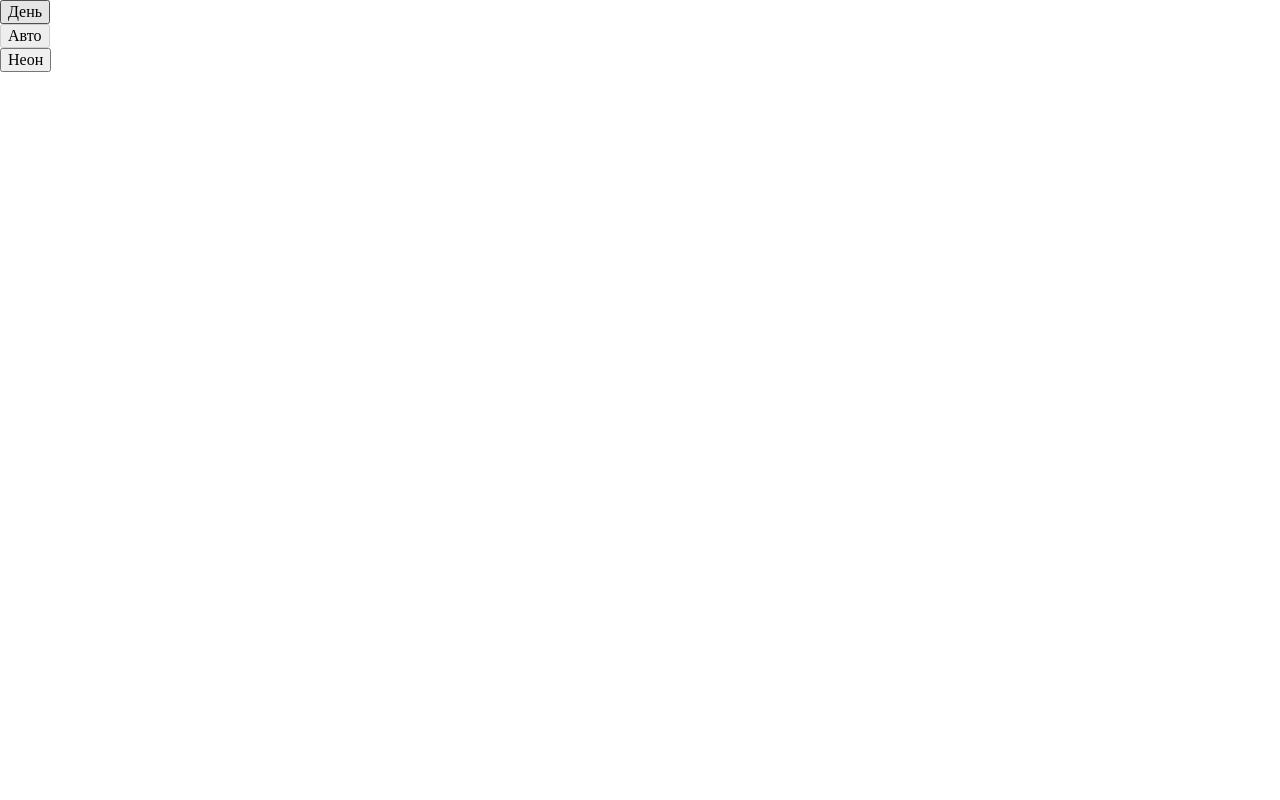
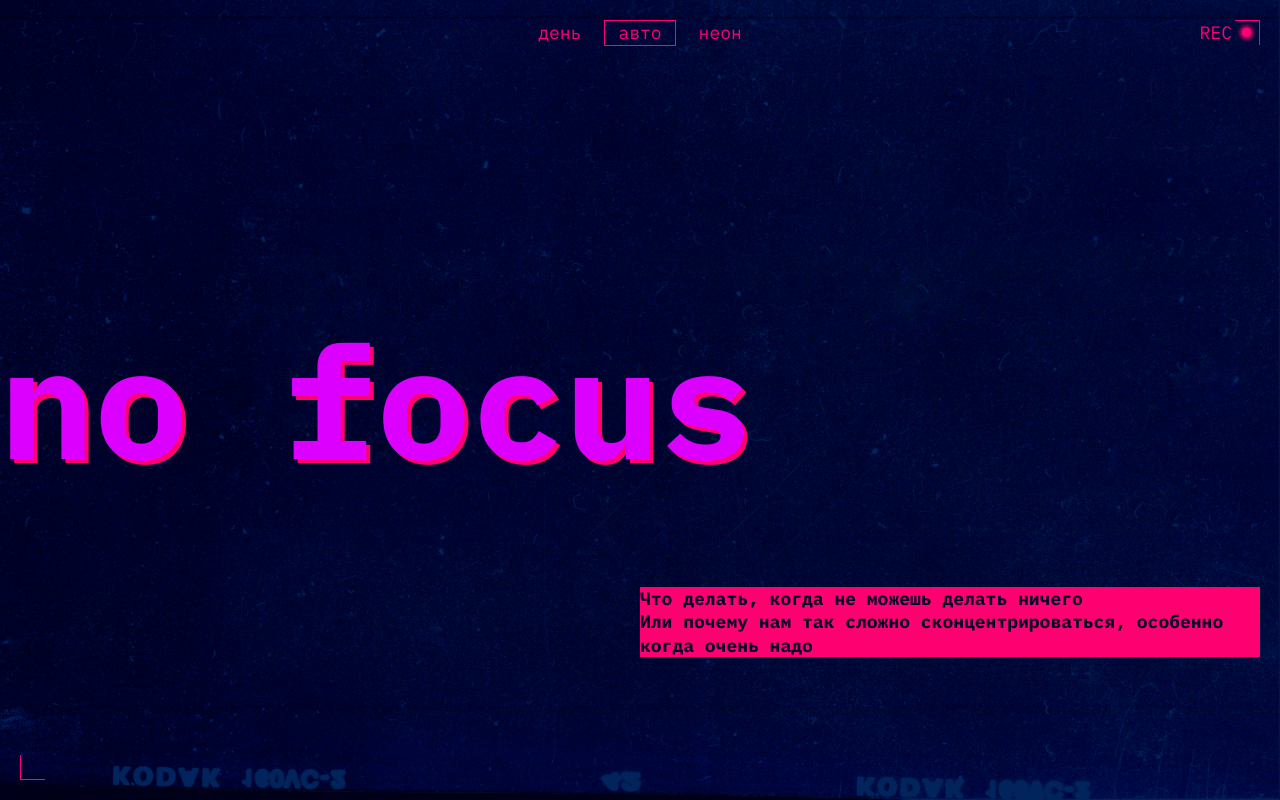
Before and after one commit to DaniilEvdokimov/slozhno-sosredotochitsya, a plain HTML site: page index.html in a window 1280 px wide. Drawn offline with Linux system fonts and the light colour scheme.

Commit message:
Header_v1

```diff
--- a/index.html
+++ b/index.html
@@ -20,6 +20,7 @@
   </head>
   <body class="page">
     <header class="header decorated-zone">
+      <span class="header__rec-icon" aria-hidden="true">rec</span>
       <nav class="header__theme-menu">
         <ul class="header__theme-menu-list">
           <li class="header__theme-menu-item">
@@ -46,6 +47,11 @@
           </li>
         </ul>
       </nav>
+      <h1 class="header__title">no focus</h1>
+      <p class="header__description title-decor">
+        Что делать, когда не&nbsp;можешь делать ничего<br />
+        Или почему нам так сложно сконцентрироваться, особенно когда очень надо
+      </p>
     </header>
     <script src="./scripts/script.js"></script>
   </body>
--- a/styles/style.css
+++ b/styles/style.css
@@ -2,4 +2,136 @@
 
 .page {
   /* сохраните в разметке и стилях класс page. На его основе работает скрипт. */
+    color: var(--text-color);
+    font-family: var(--font-family), monospace;
+    font-size: 18px;
+    font-weight: normal;
+    font-style: normal;
+    line-height: 23.4px;
+    background-image: var(--background-image);
+    background-color: var(--background-color);
+    background-repeat: no-repeat;
+    background-position: center;
+    background-size: cover;
+    background-attachment: fixed;
 }
+
+.header__rec-icon {
+    position: absolute;
+    inset: 20px 48px auto auto;
+    color: var(--accent-color);
+    line-height: 25px;
+    text-transform: uppercase;
+}
+
+.header__rec-icon::after {
+    content: "";
+    position: absolute;
+    width: 9px;
+    height: 9px;
+    margin: 8px 0 0 10px;
+    border-radius: 50%;
+    box-shadow: 0 0 4px 2px var(--accent-color);
+    background-color: var(--accent-color);
+}
+
+.header {
+    position: relative;
+    display: grid;
+    padding: 20px;
+    grid-template-columns: 50% 50%;
+    grid-template-rows: 1fr min-content 1fr;
+    align-items: center;
+    height: 100vh;
+    min-height: 668px;
+}
+
+.decorated-zone::before {
+    content: "";
+    position: absolute;
+    inset: 20px 20px auto auto;
+    width: 25px;
+    height: 25px;
+    border-top: 1px solid var(--decoration-color);
+    border-right: 1px solid var(--decoration-color);
+}
+
+.decorated-zone::after {
+    content: "";
+    position: absolute;
+    inset: auto auto 20px 20px;
+    width: 25px;
+    height: 25px;
+    border-bottom: 1px solid var(--decoration-color);
+    border-left: 1px solid var(--decoration-color);
+}
+
+.header__title {
+    grid-column-start: 1;
+    grid-column-end: span 2;
+    margin-left: -20px;
+    color: var(--title-color);
+    font-weight: 700;
+    font-size: clamp(7.5rem, 0.5625rem + 14.4531vw, 9.8125rem);
+    line-height: 82.5%;
+    text-shadow: 4px 4px 0px var(--accent-color);
+}
+
+.header__theme-menu {
+    grid-column-end: span 2;
+    justify-self: center;
+    align-self: self-start;
+}
+
+.header__theme-menu-list {
+    display: flex;
+    flex-direction: row;
+    gap: 10px;
+}
+
+.header__theme-menu-button {
+    justify-content: center;
+    align-items: center;
+    padding: 0px 13px;
+    min-height: 26px;
+    border: none;
+    line-height: 18px;
+    text-transform: lowercase;
+    color: var(--decoration-color);
+    background-color: transparent;
+    cursor: pointer;
+}
+
+.header__theme-menu-button:focus {
+    outline: none;
+}
+
+.header__theme-menu-button:focus-visible {
+    border-bottom: 1px solid var(--decoration-color);
+    outline: none;
+}
+
+.header__theme-menu-button:hover {
+    border: 1px solid var(--button-hover-color);
+}
+
+.header__theme-menu-button:active {
+    border: 1px solid var(--decoration-color);
+}
+
+.header__theme-menu-button_active {
+    border: 1px solid var(--decoration-color);
+    pointer-events: none;
+}
+
+.header__description {
+    grid-column-start: 2;
+    justify-self: end;
+}
+
+.title-decor {
+    color: var(--accent-text-color);
+    background-color: var(--accent-color);
+    font-size: 18px;
+    font-weight: bold;
+}
--- a/styles/variables.css
+++ b/styles/variables.css
@@ -2,3 +2,14 @@
   Переменные для вашего проекта
   и их переопределение под различные устройства
 */
+:root {
+    --accent-color: #ff0070;
+    --accent-text-color: #000028;
+    --title-color: #db00ff;
+    --text-color: #f1b2ce;
+    --font-family: IBM Plex Mono;
+    --decoration-color: #ff0070;
+    --button-hover-color: rgba(255, 0, 112, 0.4);
+    --background-color: #000028;
+    --background-image: url(../images/cover-image-dark.png);
+}
```
